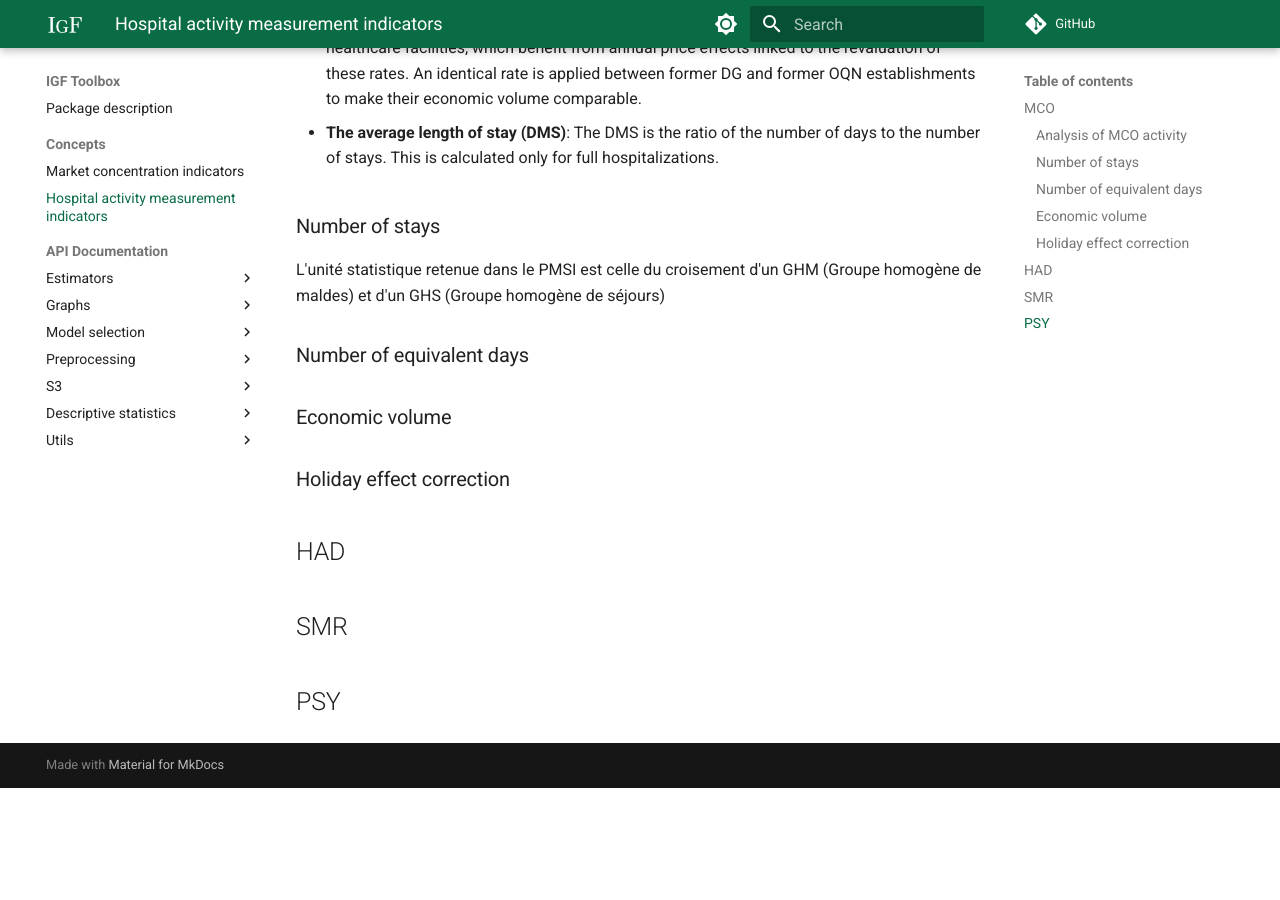
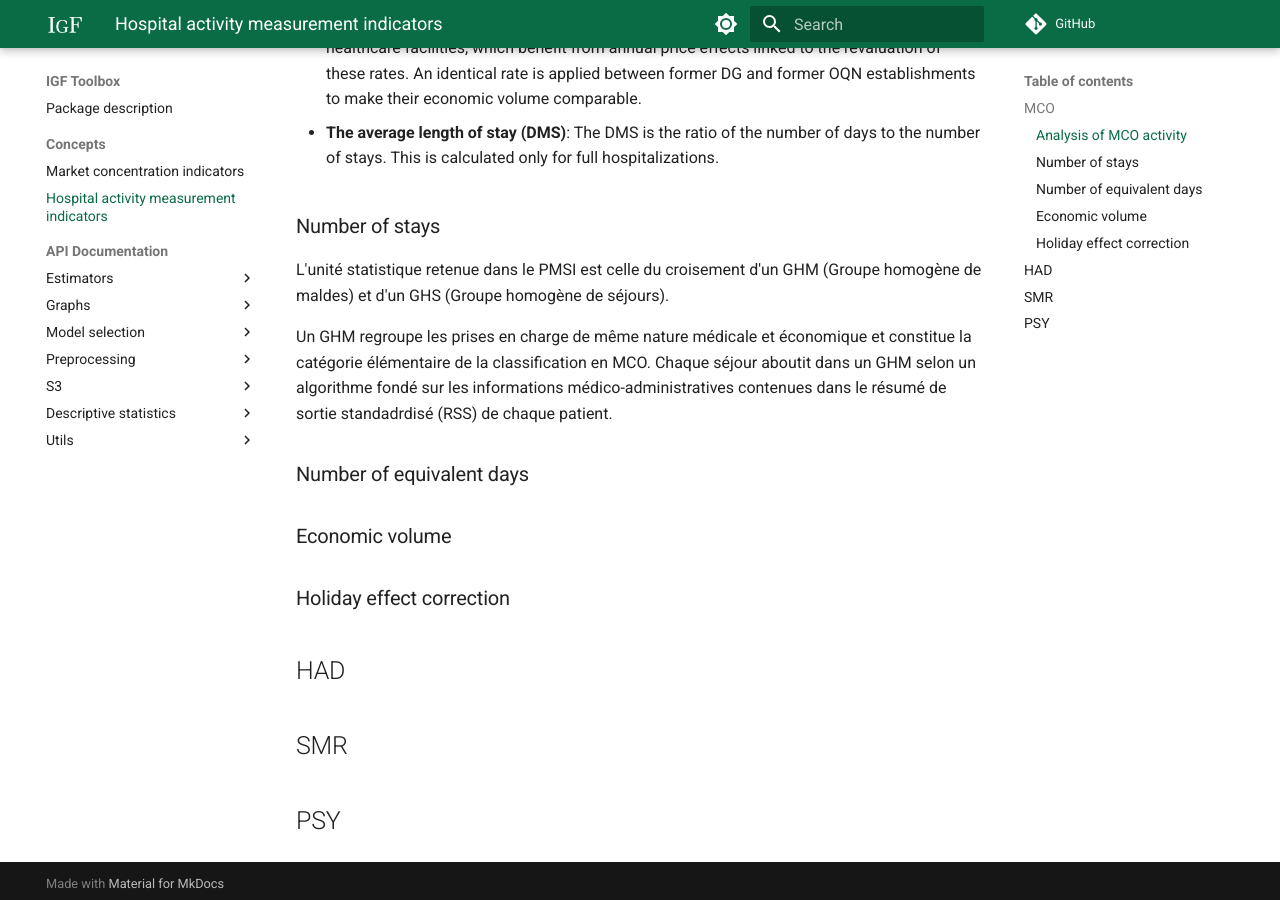
Before and after one commit to IGF-PSD/igf_toolbox, an MkDocs documentation site: the page built from docs/concepts/HOSPITAL_ACTIVITY.md, in a window 1280 px wide and 900 px high, scrolled down 883 px. Built offline with MkDocs 1.6.1 and Material for MkDocs 9.7.7, drawn with Linux system fonts in a browser that asks for light colours; comment, search, counter and statistics services are not loaded; before the commit the page ends 1671 px from its top, so only the background shows below that.

Commit message:
Update HOSPITAL_ACTIVITY.md

```diff
--- a/docs/concepts/HOSPITAL_ACTIVITY.md
+++ b/docs/concepts/HOSPITAL_ACTIVITY.md
@@ -18,7 +18,9 @@ Three different measures have been selected to analyze activity in the field of
 
 ### Number of stays
 
-L'unité statistique retenue dans le PMSI est celle du croisement d'un GHM (Groupe homogène de maldes) et d'un GHS (Groupe homogène de séjours)
+L'unité statistique retenue dans le PMSI est celle du croisement d'un GHM (Groupe homogène de maldes) et d'un GHS (Groupe homogène de séjours).
+
+Un GHM regroupe les prises en charge de même nature médicale et économique et constitue la catégorie élémentaire de la classification en MCO. Chaque séjour aboutit dans un GHM selon un algorithme fondé sur les informations médico-administratives contenues dans le résumé de sortie standadrdisé (RSS) de chaque patient.
 
 ### Number of equivalent days
 
```
